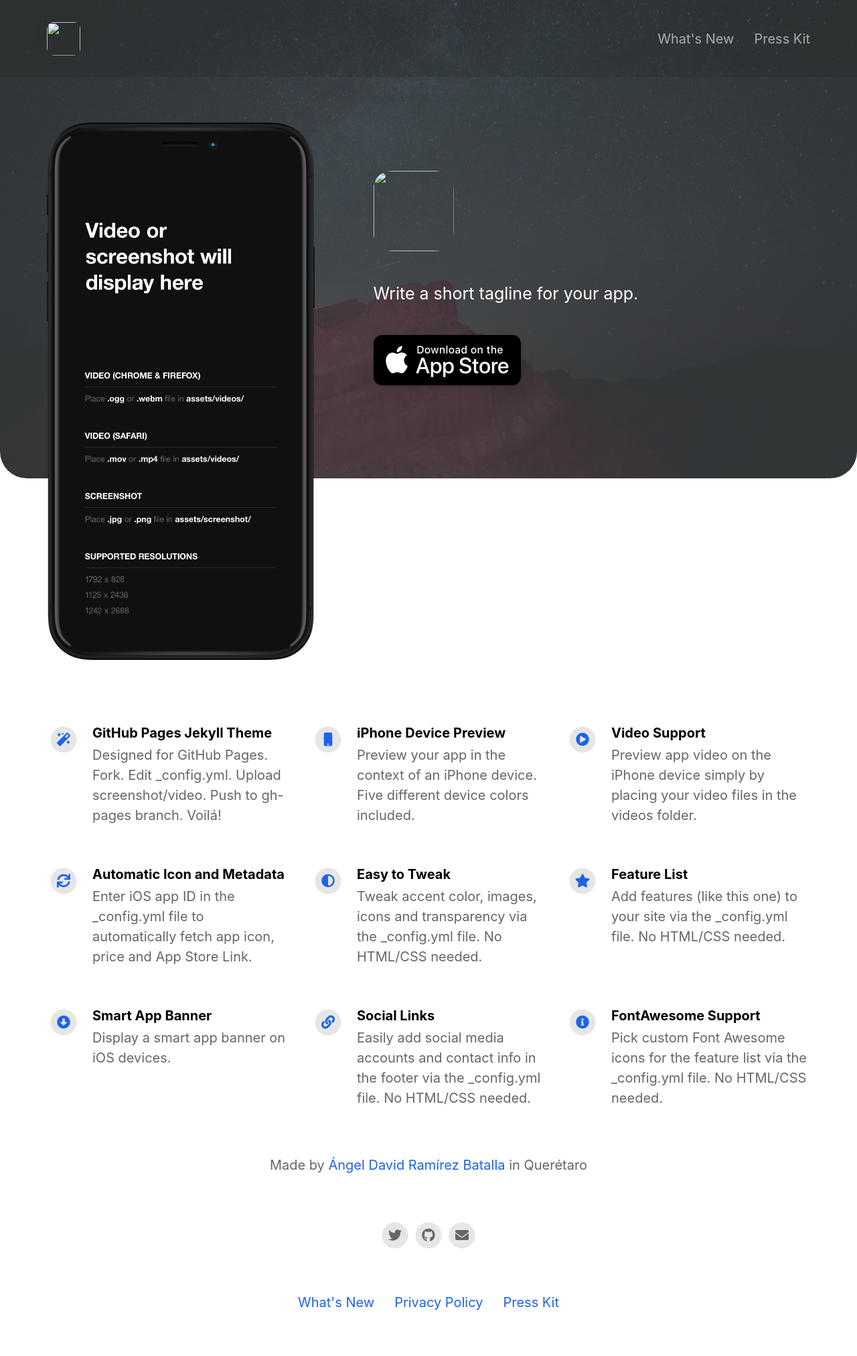
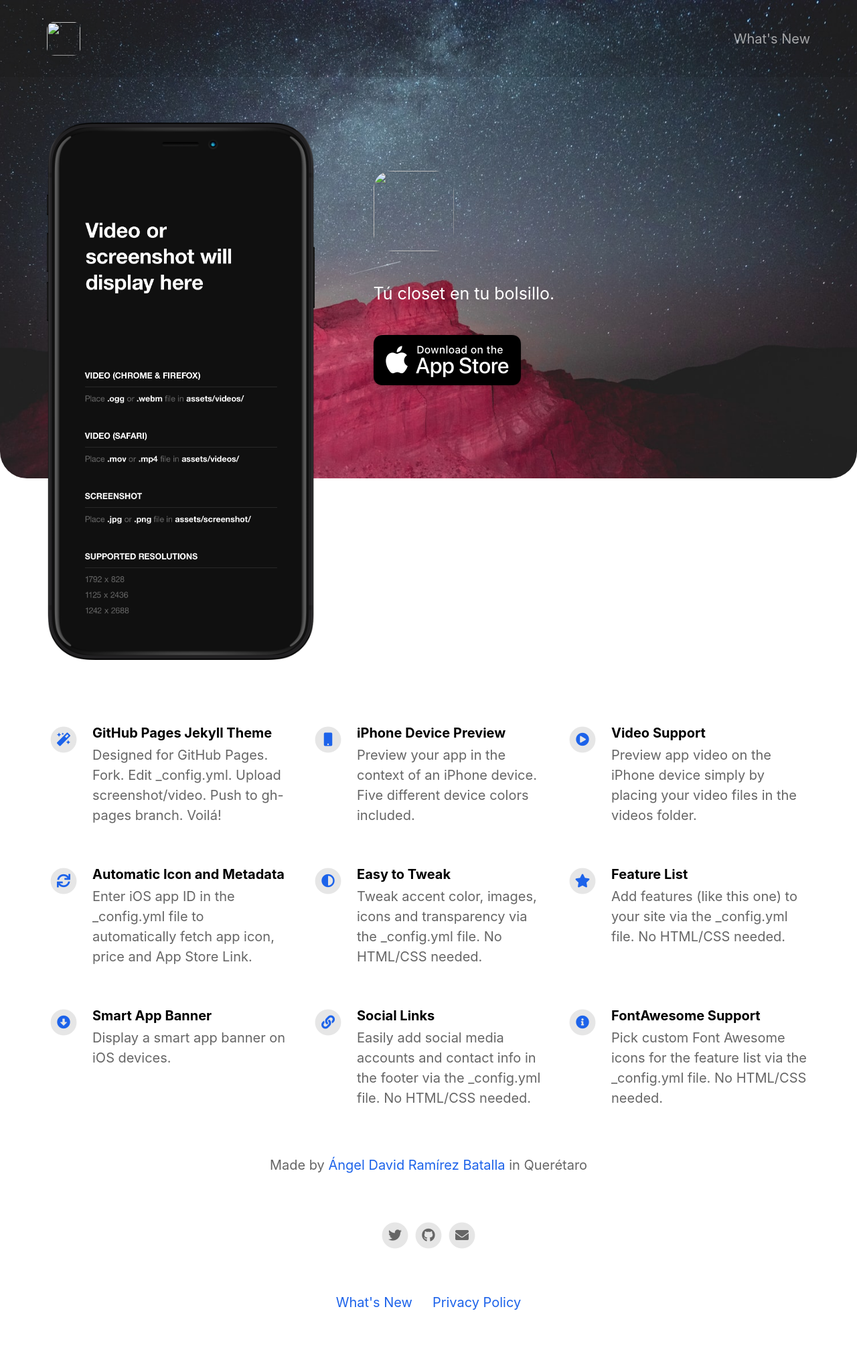
Before and after one commit to batallio/clothy-web, a Jekyll site: the page built from index.html, in a window 1280 px wide. Shown: the whole page at 67% size. Built offline with Jekyll 4.4.1, drawn with Linux system fonts in a browser that asks for light colours; nearby versions of some CDN libraries.

Commit message:
Update _config.yml

```diff
--- a/_config.yml
+++ b/_config.yml
@@ -3,17 +3,17 @@ page_title                                :
 
 # App Info
 ios_app_id                                : 1371133046                                # Required. Enter iOS app ID to automatically populate name, price and icons (e.g. 718043190).
-ios_app_country                           : us                                        # Required outside USA. Enter 2 letter country code as in https://en.wikipedia.org/wiki/ISO_3166-1_alpha-2
+ios_app_country                           : mx                                        # Required outside USA. Enter 2 letter country code as in https://en.wikipedia.org/wiki/ISO_3166-1_alpha-2
 
 appstore_link                             :                                           # Automatically populates if not set and if iOS app ID is set. Otherwise enter manually.
 playstore_link                            :                                           # Enter Google Play Store URL.
-presskit_download_link                    : https://ngldvd.com                                          # Enter a link to downloadable file or (e.g. public Dropbox link to a .zip file).
+presskit_download_link                    :                                           # Enter a link to downloadable file or (e.g. public Dropbox link to a .zip file).
                                                                                       # Or upload your press kit file to assets and set path accordingly (e.g. "assets/your_press_kit.zip").
 
 app_icon                                  : # assets/appicon.png                      # Automatically populates if not set and if iOS app ID is set.  Otherwise enter path to icon file manually.
 app_name                                  :                                           # Automatically populates if not set and if iOS app ID is set.  Otherwise enter manually.
 app_price                                 :                                           # Automatically populates if not set and if iOS app ID is set.  Otherwise enter manually.
-app_description                           : Write a short tagline for your app.
+app_description                           : Tú closet en tu bolsillo.
 
 enable_smart_app_banner                   : true                                      # Set to true to show a smart app banner at top of page on mobile devices.
 
@@ -84,7 +84,7 @@ topbar_title_color                        : "#ffffff"
 
 cover_image                               : assets/headerimage.png                    # Replace with alternative image path or image URL.
 cover_overlay_color                       : "#363b3d"
-cover_overlay_transparency                : 0.8
+cover_overlay_transparency                : 0.0
 
 device_color                              : black                                     # Set to: blue, black, yellow, coral or white.
 
```
